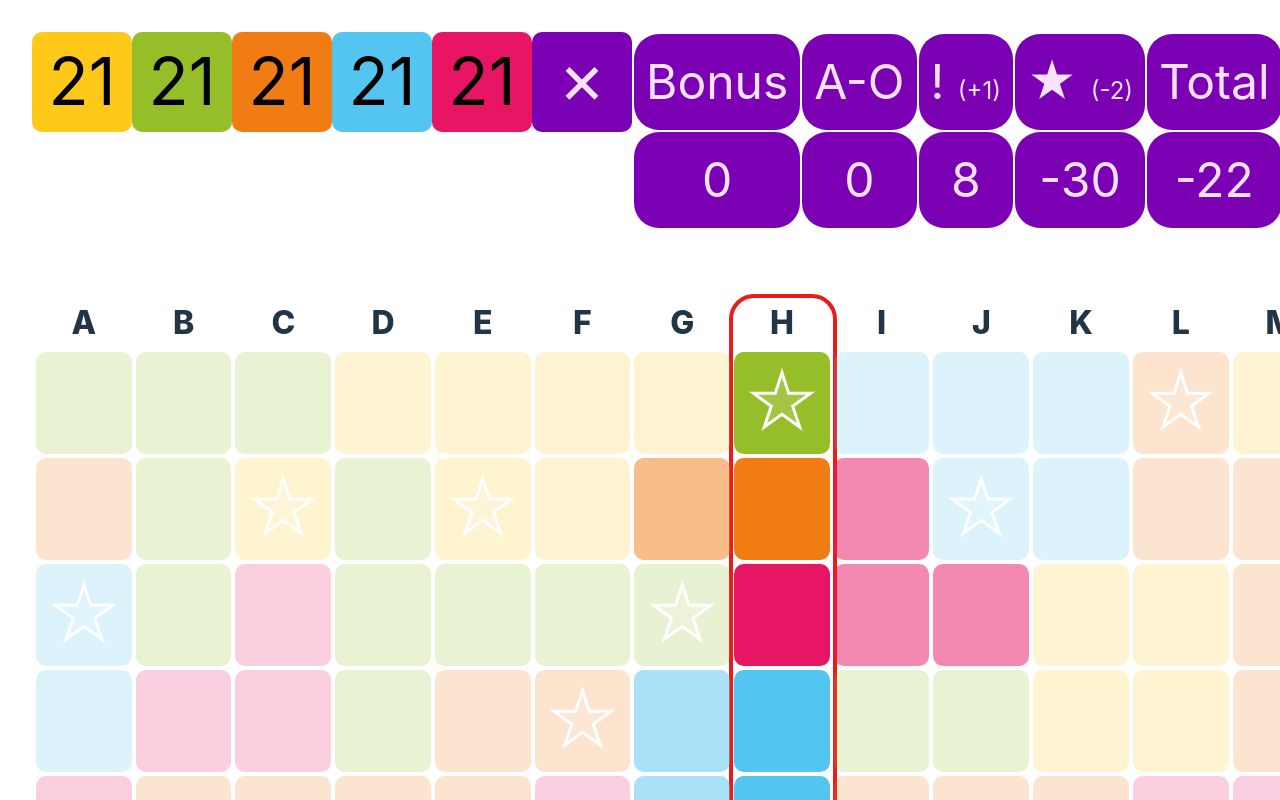
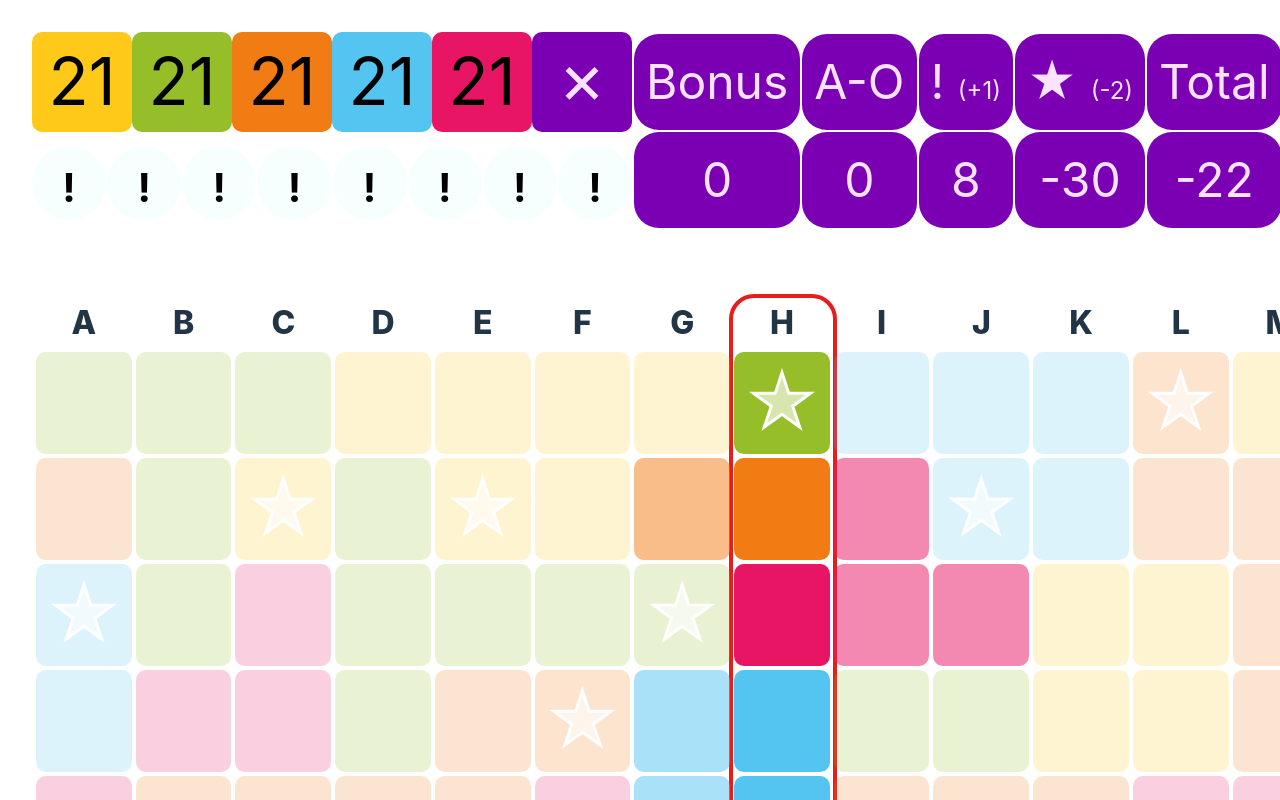
Before and after one commit to philippotto/again-a11y, a React (Vite) app: page / in a window 1280 px wide. Shown: the top 800 px of the page. Built offline with nearby package versions, Linux system fonts and the light colour scheme.

Commit message:
add joker row and count its points properly

```diff
--- a/src/App.css
+++ b/src/App.css
@@ -86,7 +86,7 @@
 .star {
   -webkit-text-stroke-width: 3px;
   -webkit-text-stroke-color: white;
-  color: #ffffff21;
+  color: #ffffff9e;
 }
 
 .grid-table {
@@ -101,6 +101,25 @@
   border-radius: 25px;
   color: #fbe3ff;
   padding: 12px;
+}
+
+.joker-buttons {
+  margin-top: 14px;
+  display: flex;
+  justify-content: space-between;
+}
+
+.joker-cell {
+  text-align: center;
+  font-size: 40px;
+  color: black;
+  border-radius: 25px;
+  background: #f7fffe;
+  padding: 12px;
+  width: 50px;
+  height: 50px;
+  border-radius: 100%;
+  font-weight: bold;
 }
 
 .h-border {
--- a/src/App.tsx
+++ b/src/App.tsx
@@ -90,13 +90,14 @@ type GameState = {
     tickable: boolean;
     inColumns: Array<string>;
   };
-  jokerCount: number;
+  jokers: [boolean, boolean, boolean, boolean, boolean, boolean, boolean, boolean];
   uiInfo: {
     // should not be stored across page loads
     isShowingModal: boolean;
   };
 };
 
+const JOKER_COUNT = 8;
 const initialGameState: GameState = {
   grid: [
     [0, 0, 0, 0, 0, 0, 0],
@@ -129,7 +130,7 @@ const initialGameState: GameState = {
     colors: [],
     inColumns: [],
   },
-  jokerCount: 8,
+  jokers: _.range(JOKER_COUNT).map(() => false) as any,
   uiInfo: {
     // should not be stored across page loads
     isShowingModal: false,
@@ -407,12 +408,19 @@ function Toolbar() {
   }
   const bonusPointInfo = getBonusPointInfo(gameState);
   const bonusPoints = bonusPointInfo.totalBonusPoints;
-  const jokerPoints = gameState.jokerCount;
+  const jokerPoints = gameState.jokers.filter((el) => !el).length;
   const starPoints = -2 * missingStarCount;
   const totalPoints = bonusPoints + columnPoints + jokerPoints + starPoints;
 
+  const changeModalVisibility = (visibility: boolean) =>
+    setGameState((old: GameState): void => {
+      old.uiInfo.isShowingModal = visibility;
+    });
+
   return (
-    <div style={{ display: "flex" }}>
+    <div className="toolbar" style={{ display: "flex" }}>
+      <div className="buttons" style={{ display: "flex", flexDirection: "column" }}>
+        <div className="color-buttons" style={{ display: "flex" }}>
           {colors.map((color: Color) => (
             <div
               className={`cell ${color}`}
@@ -436,6 +444,44 @@ function Toolbar() {
             }
           >
             {CROSS}
+          </div>
+        </div>
+
+        <div className="joker-buttons">
+          {_.range(0, JOKER_COUNT).map((jokerIdx) => (
+            <div
+              className="joker-cell"
+              onClick={() => {
+                const toggleCross = () =>
+                  setGameState((oldState) => {
+                    oldState.jokers[jokerIdx] = !oldState.jokers[jokerIdx];
+                  });
+                if (gameState.jokers[jokerIdx]) {
+                  changeModalVisibility(true);
+                  confirmAlert({
+                    title: "Der Joker wurde bereits abgekreuzt. Kreuz löschen?",
+                    closeOnClickOutside: false,
+                    // @ts-ignore
+                    afterClose: () => changeModalVisibility(false),
+                    buttons: [
+                      {
+                        label: "Ja, Kreuz löschen",
+                        onClick: toggleCross,
+                      },
+                      {
+                        label: "Nein, Kreuz behalten",
+                      },
+                    ],
+                  });
+                } else {
+                  toggleCross();
+                }
+              }}
+            >
+              {gameState.jokers[jokerIdx] ? CROSS : "!"}
+            </div>
+          ))}
+        </div>
       </div>
       <table>
         <tr>
```
Lines whose indentation alone changed are shown as unchanged.
